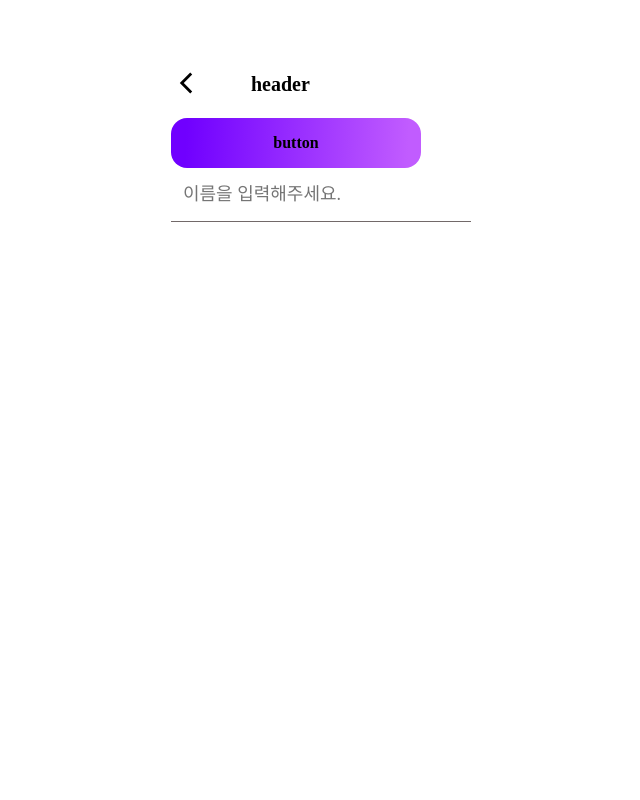
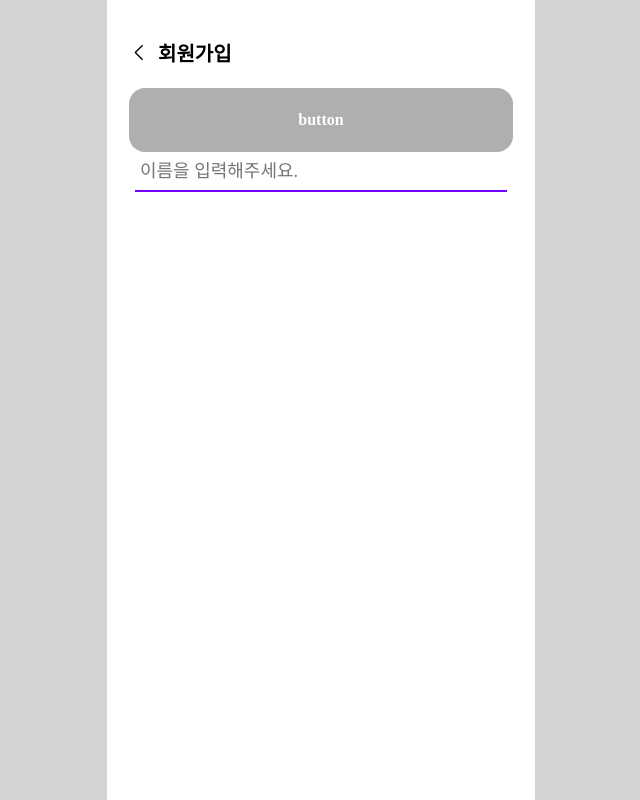
Before and after one commit to Likelion-Inha-10/Duckku-fe, a React (Create React App) app: page / in a window 1280 px wide. Shown: the whole page, without its empty margins (319-959 px from the left). Built offline with nearby package versions, Linux system fonts and the light colour scheme; a web font is replaced by a local one.

Commit message:
chore: 공용 컴포넌트 수정 작업

```diff
--- a/src/assets/theme/index.jsx
+++ b/src/assets/theme/index.jsx
@@ -1,11 +1,13 @@
 const colors = {
-  main: "linear-gradient(92.33deg, #7000FF 6.14%, #C15CFF 94.68%)",
+  main: "linear-gradient(92.33deg, rgba(112, 0, 255, 0.8) 6.14%, rgba(193, 92, 255, 0.8) 94.68%)",
   buttonInactive: "#D9D9D9",
   red: "#FD0000",
-  gray: "#726969",
-  blueGradation: "linear-gradient(180deg, #3448FF 0%, #5A6BFF 100%);",
-  black: "#000000;",
-  noonToDusk: "linear-gradient(90deg, #EC7A85 0%, #C9E3F8 100%);",
+  gray: "#AFAFAF",
+  blueGradation: "linear-gradient(180deg, #3448FF 0%, #5A6BFF 100%)",
+  black: "#000000",
+  noonToDusk: "linear-gradient(90deg, #EC7A85 0%, #C9E3F8 100%)",
+  white: "#FFFFFF",
+  purple: "#7000FF",
 };
 
 const flex = {
--- a/src/duckku-ui/Button/index.jsx
+++ b/src/duckku-ui/Button/index.jsx
@@ -2,17 +2,19 @@ import styled, { css, withTheme } from "styled-components";
 
 const Button = styled.button`
   position: relative;
-  height: ${(props) => (props.height ? props.height : "50")}px;
-  width: ${(props) => (props.width ? props.width : "250")}px;
+  height: ${(props) => (props.height ? props.height : "64")}px;
+  width: ${(props) => (props.width ? props.width : "384")}px;
   border: none;
   border-radius: ${(props) =>
     props.borderRadius ? props.borderRadius : "16"}px;
   font-size: ${(props) => (props.fontSize ? props.fontSize : "16")}px;
-  font-weight: ${(props) => (props.fontWeight ? props.fontWeight : "600")};
+  font-weight: ${(props) => (props.fontWeight ? props.fontWeight : "700")};
   text-align: center;
-  color: ${(props) => (props.color ? props.color : "#000000")};
+  color: ${(props) => (props.color ? props.color : props.theme.colors.white)};
   background: ${(props) =>
-    props.backgroundColor ? props.backgroundColor : props.theme.colors.main};
+    props.backgroundColor
+      ? props.theme.colors[props.backgroundColor]
+      : props.theme.colors.main};
   z-index: inherit;
 
   ${(props) =>
--- a/src/duckku-ui/Header/index.jsx
+++ b/src/duckku-ui/Header/index.jsx
@@ -1,5 +1,5 @@
 import styled from "styled-components";
-import { IoChevronBackSharp } from "react-icons/io5";
+import { VscChevronLeft } from "react-icons/vsc";
 import Typography from "../Typography";
 import Flex from "../Flex";
 import theme from "../../assets/theme";
@@ -38,10 +38,11 @@ const Header = (props) => {
   };
   return (
     <Wrapper align="center">
+      <Margin width="20" />
       <Back onClick={moveToBack} back={props.back}>
-        <IoChevronBackSharp size="30" color={theme.colors.black} />
+        <VscChevronLeft size="25" color={theme.colors.black} />
       </Back>
-      <Margin row size="50" />
+      <Margin width="6" />
       <Title title={props.title}>
         <Typography fontSize="20">{props.title}</Typography>
       </Title>
--- a/src/duckku-ui/Input/index.jsx
+++ b/src/duckku-ui/Input/index.jsx
@@ -2,11 +2,11 @@ import styled from "styled-components";
 
 const Input = styled.input`
   border: none;
-  border-bottom: 1px solid #726969;
+  border-bottom: 2px solid ${(props) => props.theme.colors[props.borderColor]};
   font-size: ${(props) => (props.fontSize ? props.fontSize : "18")}px;
-  padding: 10px 12px;
-  height: ${(props) => (props.height ? props.height : "54")}px;
-  width: ${(props) => (props.width ? props.width : "300")}px;
+  height: ${(props) => (props.height ? props.height : "40")}px;
+  width: 372px;
+  padding-left: 5px;
   box-sizing: border-box;
   outline: none;
   background-color: ${(props) =>
--- a/src/duckku-ui/Layout/index.jsx
+++ b/src/duckku-ui/Layout/index.jsx
@@ -5,22 +5,32 @@ import Flex from "../Flex";
 const Width = styled.div`
   height: 100% !important;
   min-height: 550px;
-  max-width: 450px;
+  max-width: 428px;
   margin: 0 auto;
-  padding: 50px;
+  padding-top: 20px;
+  padding-bottom: 20px;
   width: 100%;
+  background-color: white;
 `;
 
 const StyledFlex = styled(Flex)`
   height: 100% !important;
 `;
 
+const BackColor = styled.div`
+  width: 100%;
+  height: 100%;
+  background-color: #d3d3d3;
+`;
+
 const Layout = ({ children }) => (
-  <Width>
-    <StyledFlex align="center" direction="column">
-      {children}
-    </StyledFlex>
-  </Width>
+  <BackColor>
+    <Width>
+      <StyledFlex align="center" direction="column">
+        {children}
+      </StyledFlex>
+    </Width>
+  </BackColor>
 );
 
 Layout.propTypes = {
--- a/src/duckku-ui/Margin/index.jsx
+++ b/src/duckku-ui/Margin/index.jsx
@@ -1,19 +1,8 @@
-import styled, { css } from "styled-components";
+import styled from "styled-components";
 
 const Margin = styled.div`
-  height: ${(props) => props.size}px;
-
-  ${(props) =>
-    props.row &&
-    css`
-      height: 0;
-      width: ${props.size}px;
-    `}
+  height: ${(props) => props.height}px;
+  width: ${(props) => props.width}px;
 `;
 
 export default Margin;
-
-/*사용법:
-<Margin size="50"/> : 세로 margin 50px
-<Margin row size="50"/> : 가로 margin 50px
-*/
--- a/src/pages/Intro/index.jsx
+++ b/src/pages/Intro/index.jsx
@@ -4,19 +4,12 @@ import Header from "../../duckku-ui/Header";
 import Input from "../../duckku-ui/Input";
 import Layout from "../../duckku-ui/Layout";
 
-const Wrapper = styled.div`
-  width: 300px;
-  height: 300px;
-`;
-
 const Intro = () => {
   return (
     <Layout>
-      <Wrapper>
-        <Header back title="header" />
-        <Button>button</Button>
-        <Input placeholder="이름을 입력해주세요."></Input>
-      </Wrapper>
+      <Header back title="회원가입" />
+      <Button backgroundColor="gray">button</Button>
+      <Input borderColor="purple" placeholder="이름을 입력해주세요."></Input>
     </Layout>
   );
 };
```
